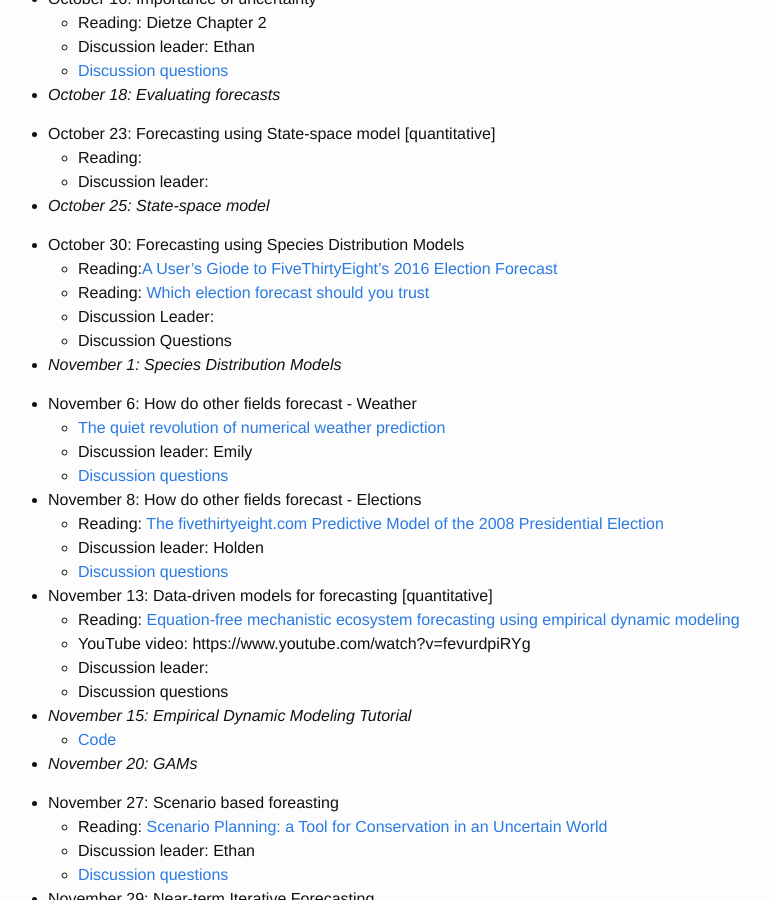
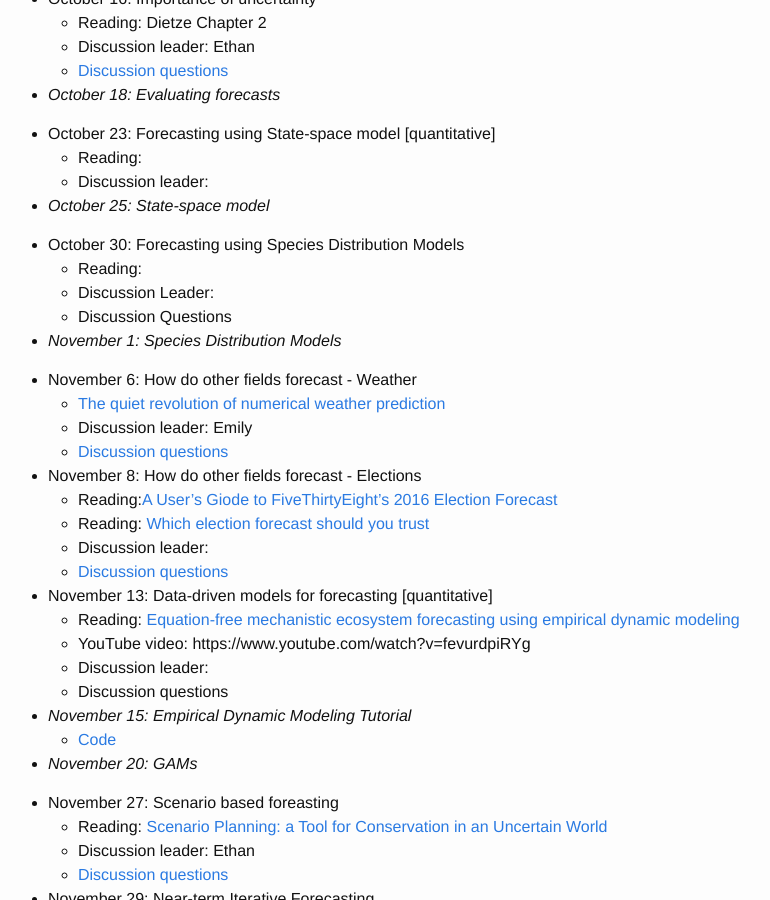
Before and after one commit to weecology/forecasting-dynamics-course, a Jekyll site: the page built from schedule.md, in a window 1280 px wide and 900 px high, scrolled down 1587 px. Shown: the whole window, without its empty margins (252-1022 px from the left). Built offline with Jekyll 4.4.1, drawn with Linux system fonts in a browser that asks for light colours.

Commit message:
Move election readings to correct date

```diff
--- a/schedule.md
+++ b/schedule.md
@@ -83,8 +83,7 @@ Activity days when laptops are required are noted in italics. Discussion leaders
 * *October 25: State-space model*
 
 * October 30: Forecasting using Species Distribution Models
-    * Reading:[A User's Giode to FiveThirtyEight's 2016 Election Forecast](https://fivethirtyeight.com/features/a-users-guide-to-fivethirtyeights-2016-general-election-forecast/)
-    * Reading: [Which election forecast should you trust](http://www.slate.com/articles/news_and_politics/politics/2016/08/fivethirtyeight_vs_the_upshot_who_should_you_trust_to_forecast_the_2016.html)
+    * Reading:
     * Discussion Leader:
     * Discussion Questions
 
@@ -96,9 +95,9 @@ Activity days when laptops are required are noted in italics. Discussion leaders
     * [Discussion questions]({{ site.baseurl }}/discussion/weather)
 
 * November 8: How do other fields forecast - Elections
-    * Reading:
-[The fivethirtyeight.com Predictive Model of the 2008 Presidential Election](https://www.causeweb.org/cause/archive/stats/STATS_50.pdf)
-    * Discussion leader: Holden
+    * Reading:[A User's Giode to FiveThirtyEight's 2016 Election Forecast](https://fivethirtyeight.com/features/a-users-guide-to-fivethirtyeights-2016-general-election-forecast/)
+    * Reading: [Which election forecast should you trust](http://www.slate.com/articles/news_and_politics/politics/2016/08/fivethirtyeight_vs_the_upshot_who_should_you_trust_to_forecast_the_2016.html)
+    * Discussion leader:
     * [Discussion questions]({{ site.baseurl }}/discussion/elections)
 
 * November 13: Data-driven models for forecasting [quantitative]
```
